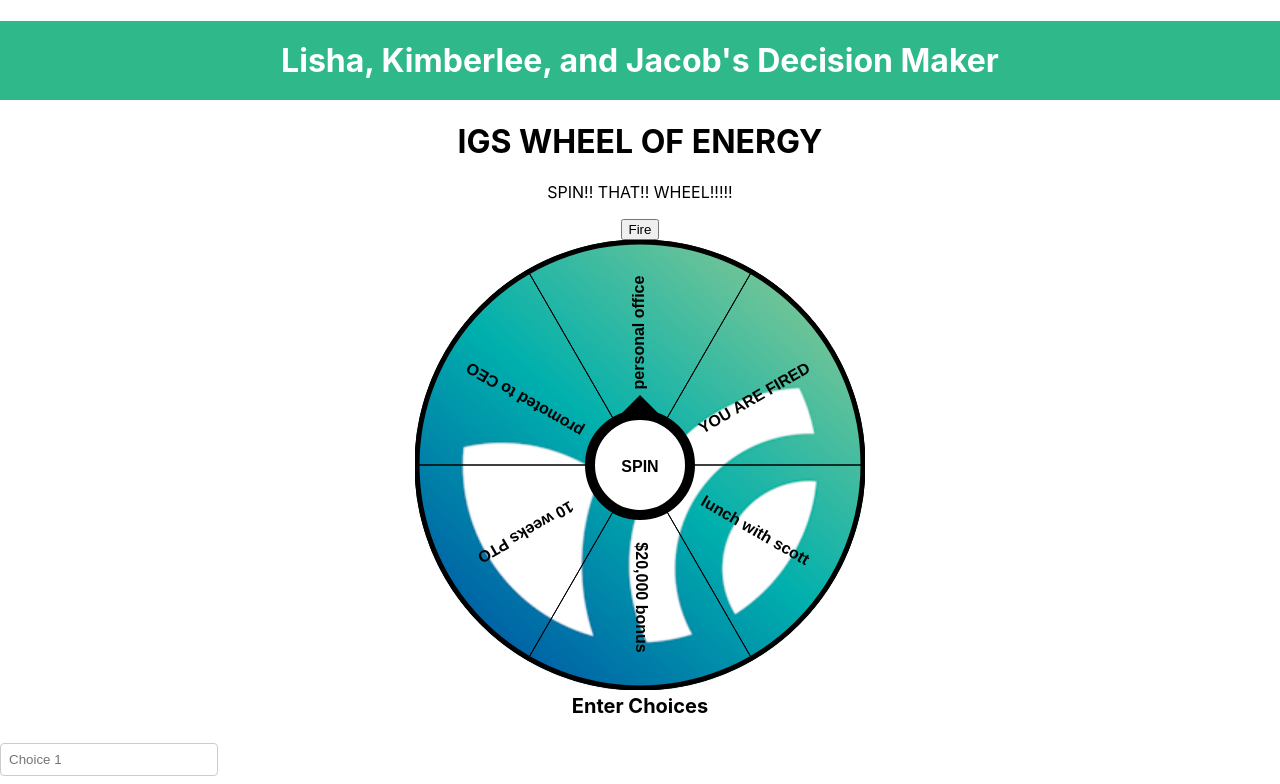
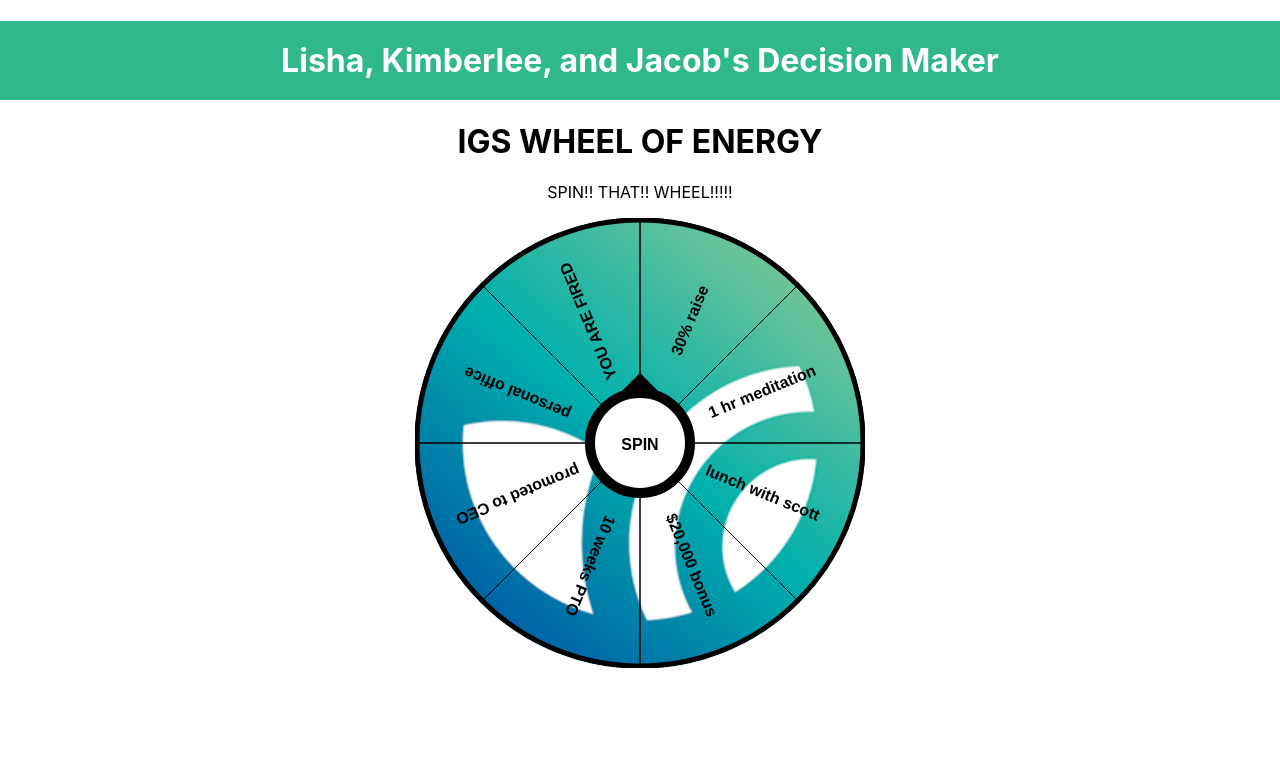
Before and after one commit to jpohlabel/IGS-FedEx-Day, a React (Create React App) app: page / in a window 1280 px wide. Shown: the top 784 px of the page. Built offline with nearby package versions, Linux system fonts and the light colour scheme.

Commit message:
awseome version

```diff
--- a/src/App.js
+++ b/src/App.js
@@ -1,25 +1,7 @@
 /* eslint-disable no-undef */
-import React, { Component, useState } from 'react';
+import React, { Component } from 'react';
 import { Header } from './Components/Header.js'
 import Wheel from './wheel/wheel.js'
-import ChoiceInput from './TextInput/TextInput.js';
-import Confetti from './Confetti/Confetti.js';
-
-/*
-function PopConfetti() {
-    showConfetti = useState(false);
-    setShowConfetti = useState(false);
-
-    handleStartConfetti = () => {
-        setShowConfetti(true);
-
-        // Optionally, you can set a timer to stop the confetti after a certain duration
-        setTimeout(() => {
-            setShowConfetti(false);
-        }, 5000); // Stop the confetti after 5 seconds (adjust as needed)
-    };
-}
-*/
 
 export default class App extends Component {
     static displayName = 'IGS WHEEL OF ENERGY';
@@ -29,9 +11,7 @@ export default class App extends Component {
                 <Header></Header>
                 <h1 id="tabelLabel" >IGS WHEEL OF ENERGY</h1>
                 <p>SPIN!! THAT!! WHEEL!!!!!</p>
-                <Confetti />
                 <Wheel></Wheel>
-                <ChoiceInput />
             </div>
         );
     }
--- a/src/wheel/wheel.js
+++ b/src/wheel/wheel.js
@@ -1,4 +1,6 @@
 import WheelComponent from './wheel-component.js'
+import React, { useState } from 'react';
+import Confetti from 'react-confetti';
 
 const segments = [
     'lunch with scott',
@@ -6,15 +8,25 @@ const segments = [
     '10 weeks PTO',
     'promoted to CEO',
     'personal office',
-    'YOU ARE FIRED'
+    'YOU ARE FIRED',
+    '30% raise',
+    '1 hr meditation',
 ]
 
-const onFinished = (winner) => {
-    console.log(winner)
-}
+export const Wheel = () => {
+    const [confettiVisible, setConfettiVisible] = useState(false);
+    var winSound = new Audio('/win.mp3')
 
-export const Wheel = () => {
-    return (
+    const onFinished = (winner) => {
+        console.log(winner);
+        winSound.play();
+        setConfettiVisible(true);
+        setTimeout(() => {
+            setConfettiVisible(false);
+        }, 5000);
+    }
+
+    return <>
         <WheelComponent
             segments={segments}
             onFinished={(winner) => onFinished(winner)}
@@ -26,7 +38,8 @@ export const Wheel = () => {
             downDuration={200}
             fontFamily='Arial'
         />
-    )
+        {confettiVisible && <Confetti />}
+    </>
 }
 
 export default Wheel
```
Also changed, not shown: 1 other file (tests, documents, lock files or other folders).
